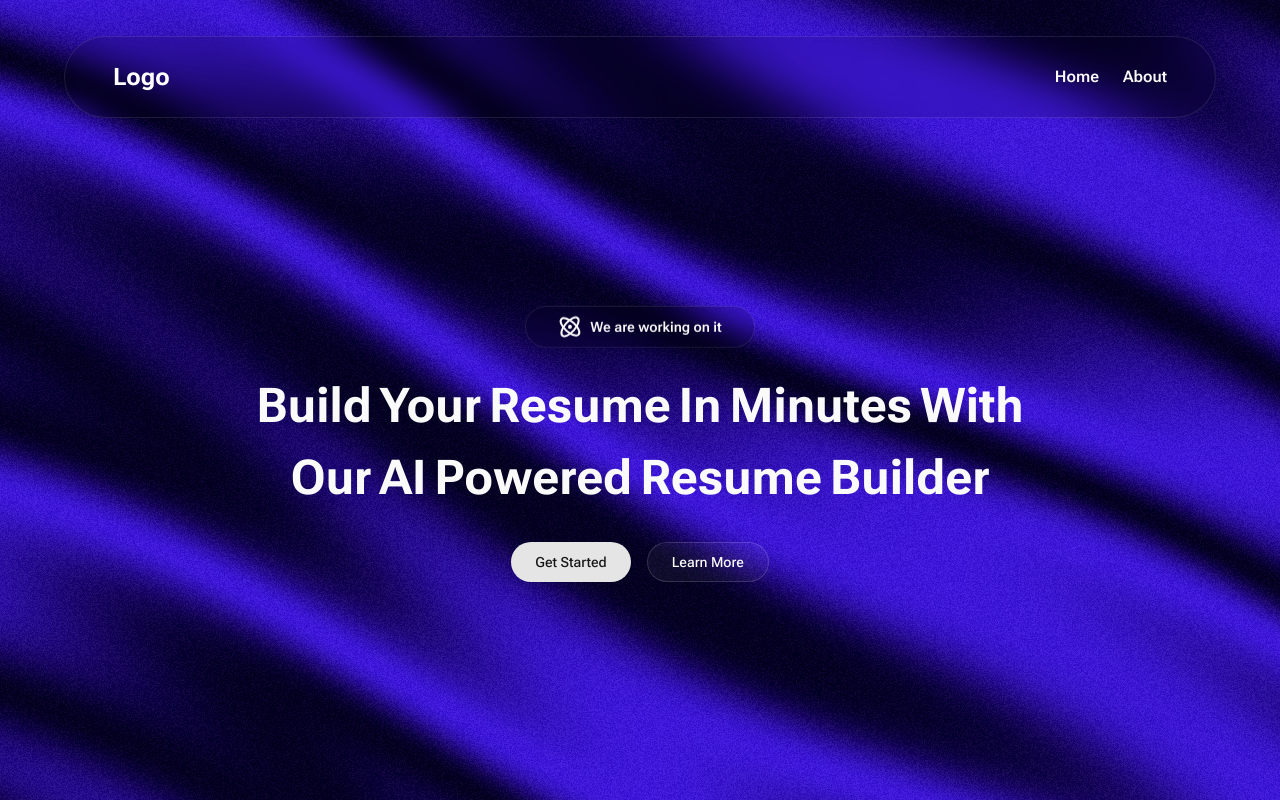
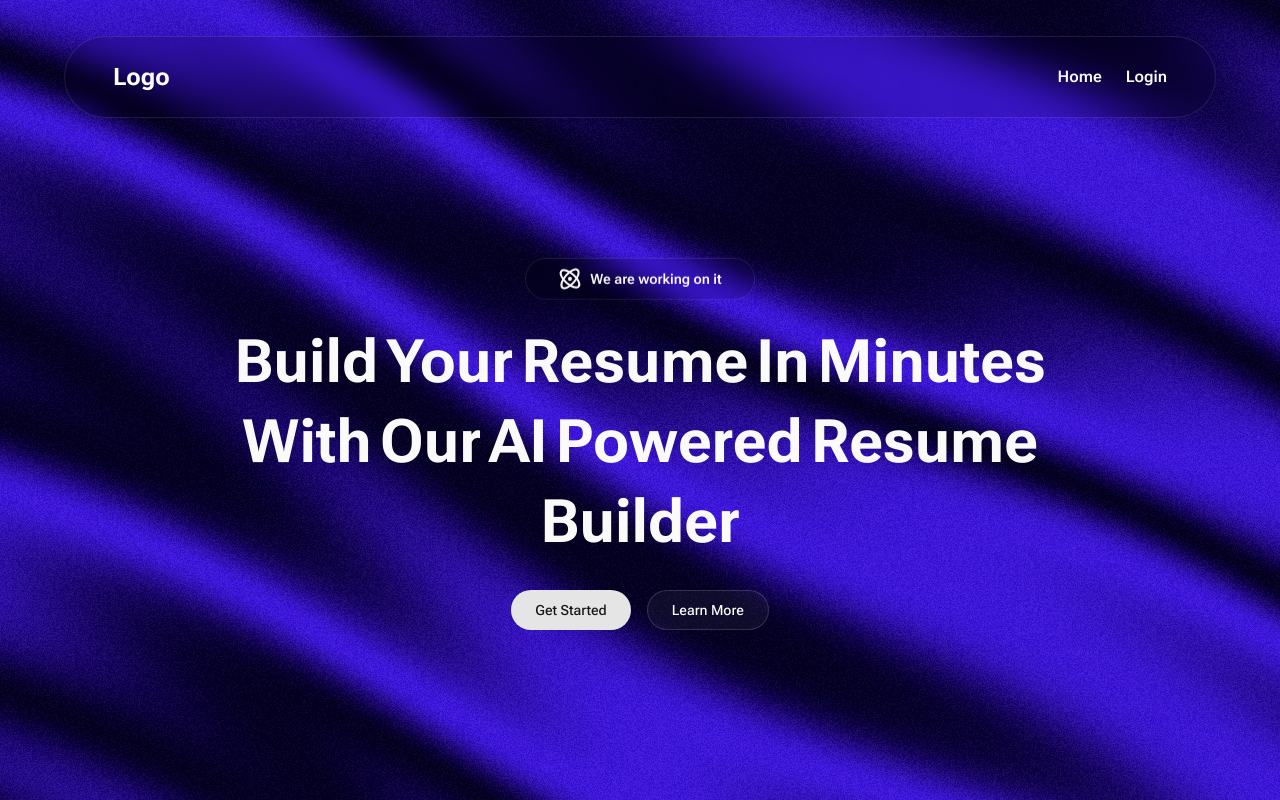
Before and after one commit to zura19/resume-builder-client, a React (Vite) app: page / in a window 1280 px wide. Built offline with nearby package versions, Linux system fonts and the light colour scheme.

Commit message:
feat: created layout for home page

```diff
--- a/package.json
+++ b/package.json
@@ -21,6 +21,7 @@
     "lucide-react": "^0.561.0",
     "react": "^19.2.0",
     "react-dom": "^19.2.0",
+    "react-router-dom": "^7.10.1",
     "tailwind-merge": "^3.4.0",
     "tailwindcss": "^4.1.18",
     "three": "^0.167.1"
--- a/src/App.tsx
+++ b/src/App.tsx
@@ -1,25 +1,17 @@
-import Silk from "@/components/Silk";
-import Wrapper from "./components/shared/Wrapper";
-import Navbar from "./components/shared/Navbar";
-import GetStarted from "./pages/home/modules/GetStarted";
+import { BrowserRouter, Route, Routes } from "react-router-dom";
+import MainLayout from "./layouts/MainLayout";
+import Home from "./pages/home";
 
 function App() {
   return (
-    <div className=" h-screen  relative">
-      <Silk
-        speed={5}
-        scale={1}
-        color="#5227ff"
-        noiseIntensity={1.5}
-        rotation={0}
-      />
-      <div className="bg-black/10 absolute inset-0">
-        <Wrapper className="flex flex-col justify-between h-full">
-          <Navbar />
-          <GetStarted />
-        </Wrapper>
-      </div>
-    </div>
+    <BrowserRouter>
+      <Routes>
+        <Route element={<MainLayout />}>
+          <Route path="/" element={<Home />} />
+          <Route path="/about" element={<p>about</p>} />
+        </Route>
+      </Routes>
+    </BrowserRouter>
   );
 }
 
--- a/src/components/shared/Navbar.tsx
+++ b/src/components/shared/Navbar.tsx
@@ -1,4 +1,5 @@
 import { motion } from "framer-motion";
+import { Link } from "react-router-dom";
 export default function Navbar() {
   return (
     <motion.nav
@@ -10,10 +11,10 @@ export default function Navbar() {
       <h2 className="text-2xl text-white font-bold">Logo</h2>
       <ul className="flex items-center gap-6">
         <li className="font-semibold">
-          <a href="#">Home</a>
+          <Link to="/">Home</Link>
         </li>
         <li className="font-semibold">
-          <a href="#">About</a>
+          <Link to="/login">Login</Link>
         </li>
       </ul>
     </motion.nav>
--- a/src/layouts/MainLayout.tsx
+++ b/src/layouts/MainLayout.tsx
@@ -0,0 +1,27 @@
+import Navbar from "@/components/shared/Navbar";
+import Wrapper from "@/components/shared/Wrapper";
+import Silk from "@/components/Silk";
+import { Outlet } from "react-router-dom";
+
+export default function MainLayout() {
+  return (
+    <div className=" h-screen  relative">
+      <Silk
+        speed={5}
+        scale={1}
+        color="#5227ff"
+        noiseIntensity={1.5}
+        rotation={0}
+      />
+      <div className="bg-black/10 absolute inset-0">
+        <Wrapper className="flex flex-col justify-between h-full">
+          <Navbar />
+          <main className="h-full">
+            <Outlet />
+          </main>
+          {/* <GetStarted /> */}
+        </Wrapper>
+      </div>
+    </div>
+  );
+}
--- a/src/pages/home/index.tsx
+++ b/src/pages/home/index.tsx
@@ -0,0 +1,9 @@
+import GetStarted from "./modules/GetStarted";
+
+export default function Home() {
+  return (
+    <>
+      <GetStarted />
+    </>
+  );
+}
--- a/src/pages/home/modules/GetStarted.tsx
+++ b/src/pages/home/modules/GetStarted.tsx
@@ -1,40 +1,10 @@
 import { Button } from "@/components/ui/button";
-import { motion, type Variants } from "framer-motion";
+import { motion } from "framer-motion";
 import { AtomIcon } from "lucide-react";
-
-const text =
-  "Build Your Resume In Minutes With" + " " + "Our AI Powered Resume Builder";
+import { Link } from "react-router-dom";
+import Heading from "./Heading";
 
 export default function GetStarted() {
-  const container = {
-    hidden: {},
-    show: {
-      transition: {
-        staggerChildren: 0.12,
-      },
-    },
-  };
-
-  const child = {
-    hidden: {
-      opacity: 0,
-      y: 12,
-      filter: "blur(6px)",
-      scale: 0.8,
-    },
-    show: (i: number) => ({
-      opacity: 1,
-      y: 0,
-      filter: "blur(0px)",
-      scale: [0.8, 1.08, 1],
-      rotate: i % 2 === 0 ? [-8, 2, -1, 0] : [8, -2, 1, 0],
-      transition: {
-        duration: 0.7,
-        ease: "easeOut",
-      },
-    }),
-  };
-
   return (
     <div className="h-full flex flex-col gap-8 items-center justify-center">
       <motion.div
@@ -67,20 +37,8 @@ export default function GetStarted() {
         </motion.div>
         <p className="text-sm font-semibold"> We are working on it</p>
       </motion.div>
-      <div className="text-5xl font-bold text-center leading-16 max-w-[70%]">
-        <motion.div
-          variants={container}
-          initial="hidden"
-          animate="show"
-          className=" flex flex-wrap gap-2 justify-center"
-        >
-          {text.split(" ").map((word, i) => (
-            <motion.span key={i} custom={i} variants={child as Variants}>
-              {word}
-            </motion.span>
-          ))}
-        </motion.div>
-      </div>
+
+      <Heading />
 
       <div className="flex items-center gap-4">
         <motion.div
@@ -98,6 +56,7 @@ export default function GetStarted() {
           animate={{ opacity: 1, x: 0 }}
           transition={{ duration: 1, ease: "easeInOut" }}
         >
+          <Link to="/about">
             <Button
               size={"lg"}
               variant={"outline"}
@@ -105,6 +64,7 @@ export default function GetStarted() {
             >
               Learn More
             </Button>
+          </Link>
         </motion.div>
       </div>
     </div>
--- /dev/null
+++ b/src/pages/home/modules/Heading.tsx
@@ -0,0 +1,51 @@
+import { motion, type Variants } from "framer-motion";
+
+const text =
+  "Build Your Resume In Minutes With" + " " + "Our AI Powered Resume Builder";
+
+const container = {
+  hidden: {},
+  show: {
+    transition: {
+      staggerChildren: 0.12,
+    },
+  },
+};
+
+const child = {
+  hidden: {
+    opacity: 0,
+    y: 12,
+    filter: "blur(6px)",
+  },
+  show: (i: number) => ({
+    opacity: 1,
+    y: 0,
+    filter: "blur(0px)",
+    scale: [0.5, 1.08, 1],
+    rotate: i % 2 === 0 ? [-4, 1, -0.5, 0] : [4, -1, 0.5, 0],
+    transition: {
+      duration: 0.7,
+      ease: "easeOut",
+    },
+  }),
+};
+
+export default function Heading() {
+  return (
+    <div className="text-6xl font-bold text-center leading-18 max-w-[80%]">
+      <motion.div
+        variants={container}
+        initial="hidden"
+        animate="show"
+        className=" flex flex-wrap gap-2 justify-center"
+      >
+        {text.split(" ").map((word, i) => (
+          <motion.span key={i} custom={i} variants={child as Variants}>
+            {word}
+          </motion.span>
+        ))}
+      </motion.div>
+    </div>
+  );
+}
```
Also changed, not shown: 1 other file (tests, documents, lock files or other folders). Lines whose indentation alone changed are shown as unchanged.
